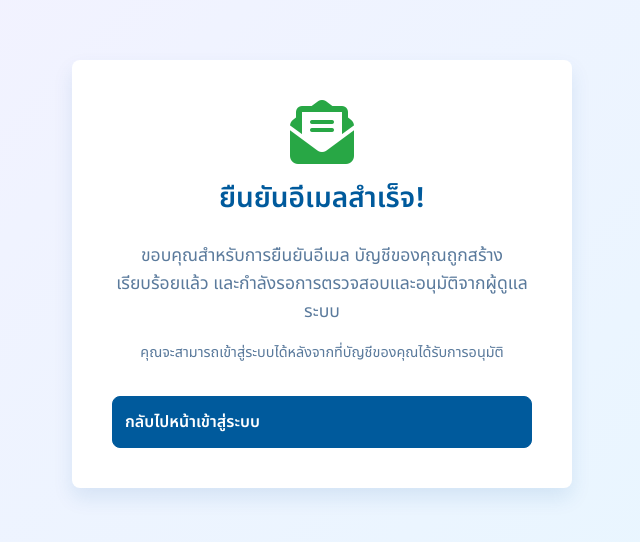
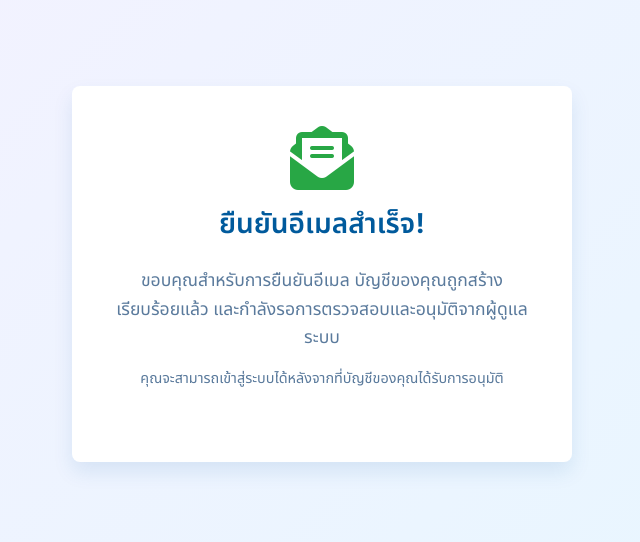
Before and after one commit to pharmacist-sabot/drug-cup-online, a Vue app: page /waiting-for-approval in a window 1280 px wide. Shown: the part 126-668 px from the top of the page, without its empty margins (318-958 px from the left). Built offline with nearby package versions, Linux system fonts and the light colour scheme; no server answers.

Commit message:
fix: Delete button action in WaitingForApproval.vue

```diff
--- a/src/views/WaitingForApproval.vue
+++ b/src/views/WaitingForApproval.vue
@@ -12,9 +12,6 @@
       <p class="sub-message">
         คุณจะสามารถเข้าสู่ระบบได้หลังจากที่บัญชีของคุณได้รับการอนุมัติ
       </p>
-      <div class="actions">
-        <router-link to="/login" class="btn btn-primary">กลับไปหน้าเข้าสู่ระบบ</router-link>
-      </div>
     </div>
   </div>
 </template>
```
